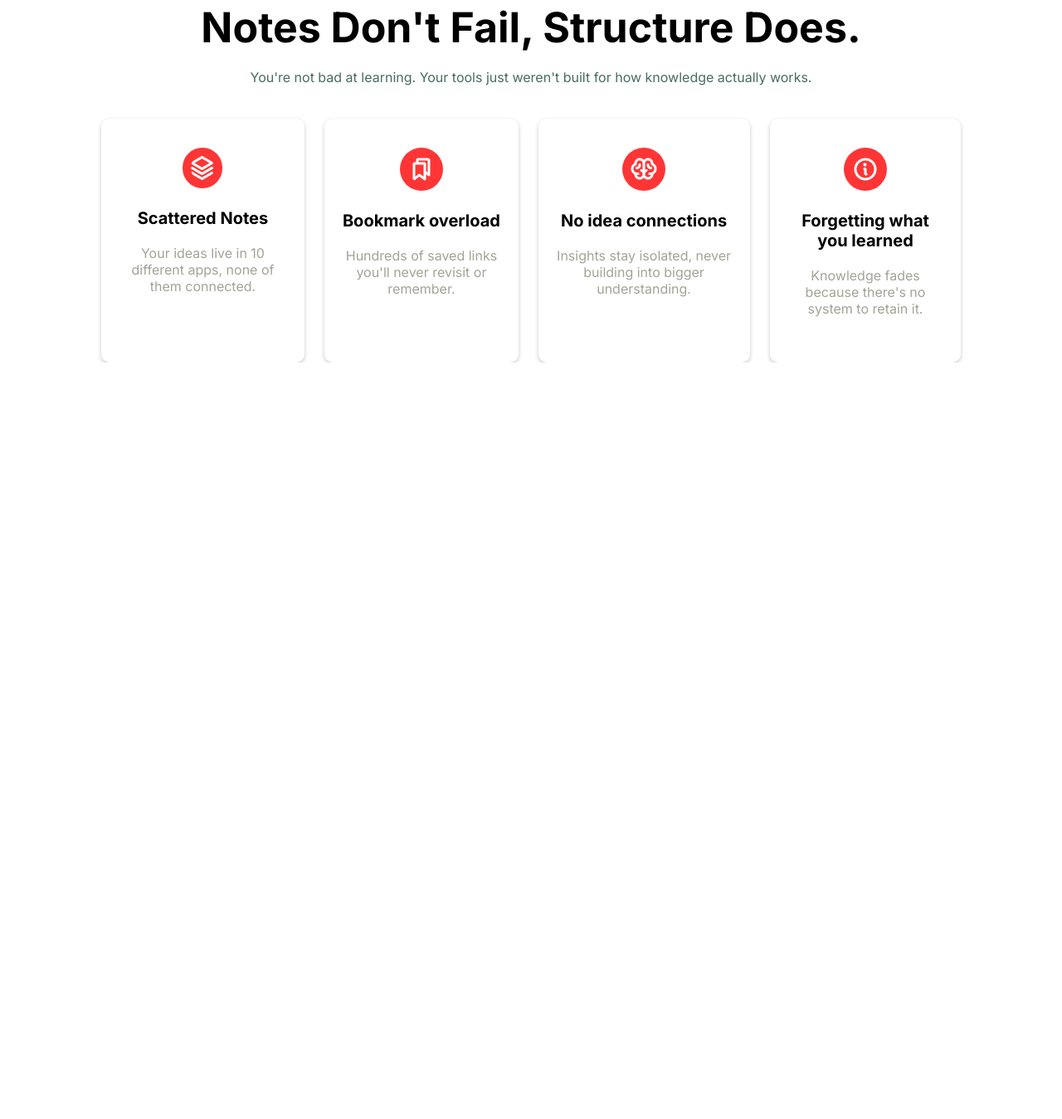
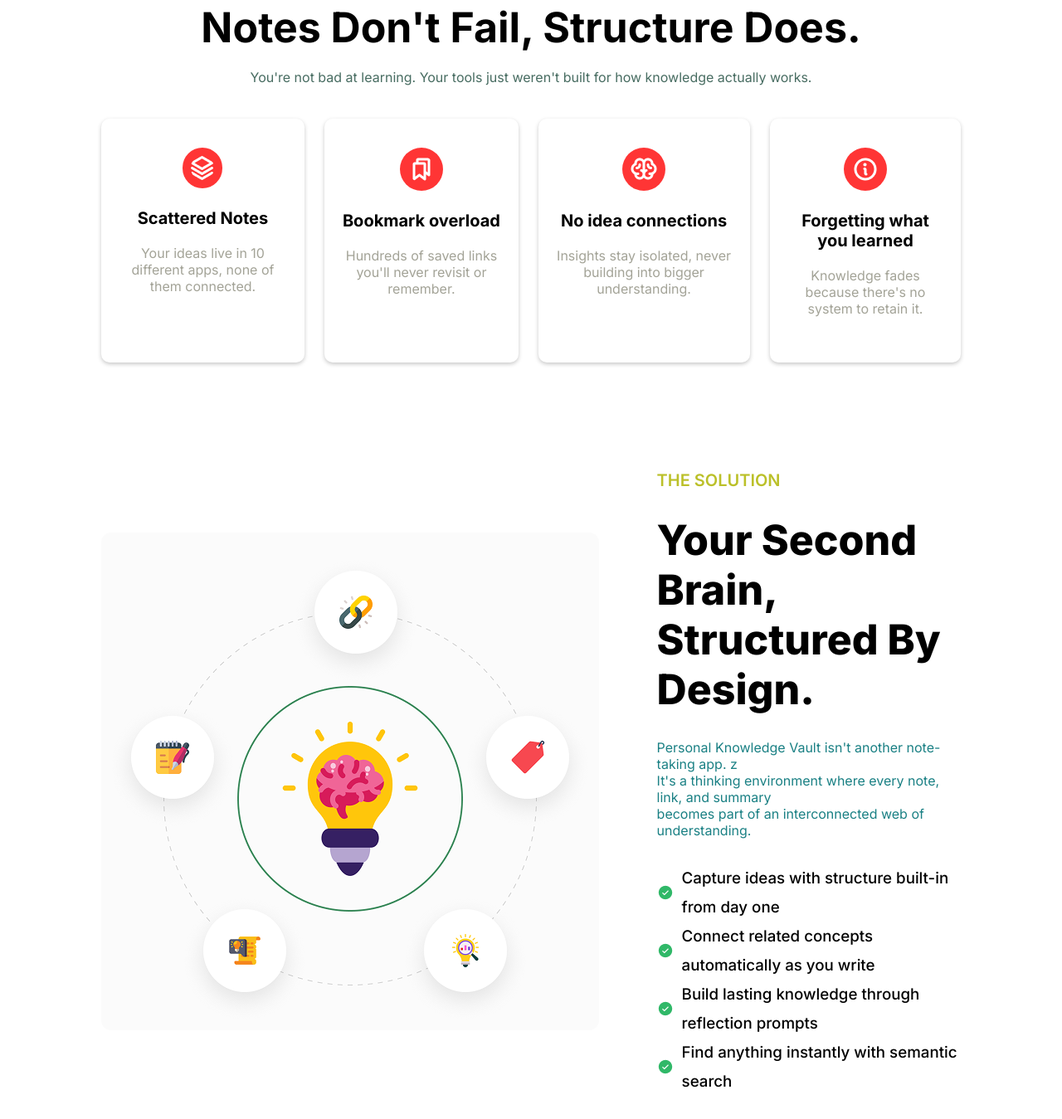
Before and after one commit to tanvirmahmud9225-ui/B13-A01-Knowledge-Vault, a plain HTML site: page index.html in a window 1280 px wide. Shown: the part 905-2254 px from the top of the page at 83% size. Before the commit the page ends 1342 px from the top, so only its background shows below. Drawn offline with Linux system fonts and the light colour scheme.

Commit message:
Complete Note-Section

```diff
--- a/index.html
+++ b/index.html
@@ -93,6 +93,36 @@
         </div>
     </section>
 
+    <section id="solution">
+        <div class="solution-container">
+            <div class="solution-img">
+                <img src="assets/knowledge.png" alt="">
+            </div>
+            <div class="solution-content">
+                <div class="solution-top">
+                    <span>THE SOLUTION</span>
+                </div>
+                <h1>Your Second Brain, <br>
+                    Structured By Design.</h1>
+                <P>Personal Knowledge Vault isn't another note-taking app. z <br> It's a thinking environment where
+                    every note, link, and summary<br>becomes part of an interconnected web of understanding.</P>
+                <div class="solution-end">
+                    <span><img src="assets/CheckCircle.png" alt="">
+                        <h3>Capture ideas with structure built-in from day one</h3>
+                    </span>
+                    <span><img src="assets/CheckCircle.png" alt="">
+                        <h3>Connect related concepts automatically as you write</h3>
+                    </span>
+                    <span><img src="assets/CheckCircle.png" alt="">
+                        <h3>Build lasting knowledge through reflection prompts</h3>
+                    </span>
+                    <span><img src="assets/CheckCircle.png" alt="">
+                        <h3>Find anything instantly with semantic search</h3>
+                    </span>
+                </div>
+            </div>
+        </div>
+    </section>
 
 
 
```
